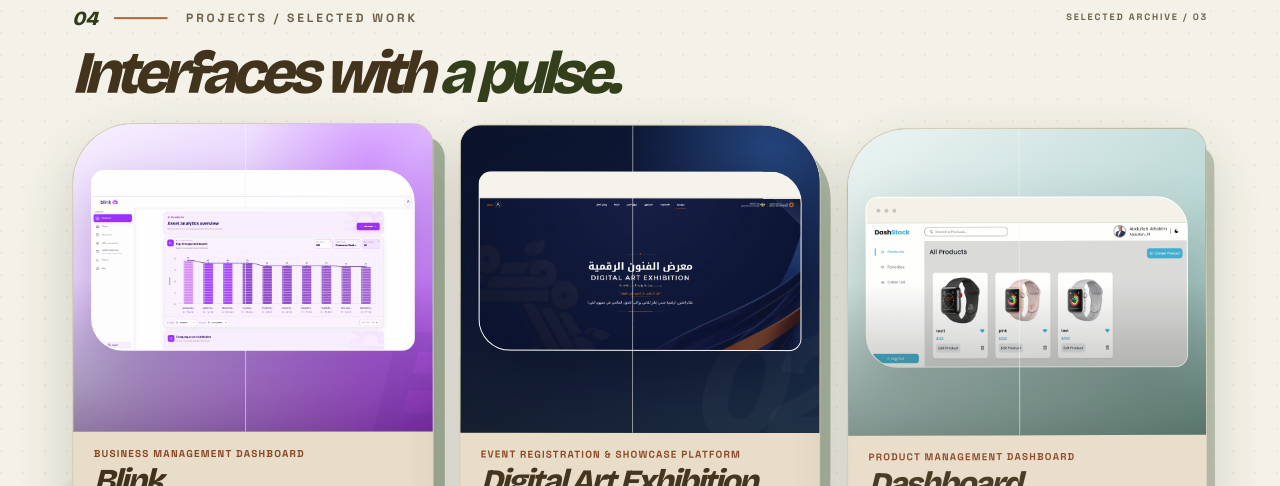
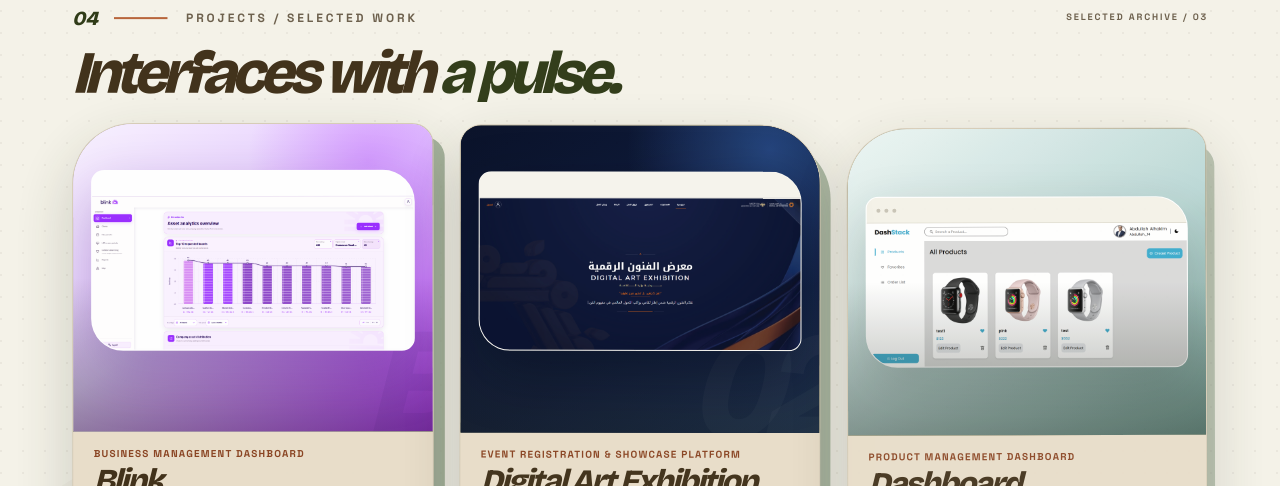
Before and after one commit to abdullahalhakim-14/Abdullah-portfolio, a React (Vite) app: page / in a window 1280 px wide. Shown: the part 3300-3786 px from the top of the page. Built offline with nearby package versions, Linux system fonts and the light colour scheme; a web font is replaced by a local one.

Commit message:
Refine intro glow and remove project card line

```diff
--- a/src/Components/IntroScreen.jsx
+++ b/src/Components/IntroScreen.jsx
@@ -65,9 +65,9 @@ const IntroScreen = ({ onFinish }) => {
         </motion.p>
 
         {/* Progress line */}
-        <div className="mt-10 h-[2px] w-56 overflow-hidden rounded-full bg-second/10">
+        <div className="mt-10 h-[2px] w-56 rounded-full bg-maincolor/15">
           <motion.div
-            className="h-full origin-left rounded-full bg-[#403019]"
+            className="h-full origin-left rounded-full bg-[#607a2d] shadow-[0_0_6px_rgba(96,122,45,0.95),0_0_16px_rgba(96,122,45,0.7),0_0_28px_rgba(96,122,45,0.4)]"
             initial={{ scaleX: 0 }}
             animate={{ scaleX: 1 }}
             transition={{
--- a/src/Components/ProjectVisual.jsx
+++ b/src/Components/ProjectVisual.jsx
@@ -225,16 +225,6 @@ const ProjectVisual = ({ type, image, imageAlt, reduceMotion, className = "" })
       transition={{ duration: 0.45, ease }}
     >
       {image ? <ProjectScreenshot type={type} image={image} imageAlt={imageAlt} /> : <Visual />}
-      {!reduceMotion && (
-        <motion.div
-          aria-hidden="true"
-          className="pointer-events-none absolute inset-0 z-30 border-l border-first/75"
-          initial={{ x: "-5%", opacity: 0 }}
-          whileInView={{ x: "105%", opacity: [0, 1, 0] }}
-          viewport={{ once: false, amount: 0.55 }}
-          transition={{ duration: 1.05, delay: 0.45, ease }}
-        />
-      )}
     </motion.div>
   );
 };
```
